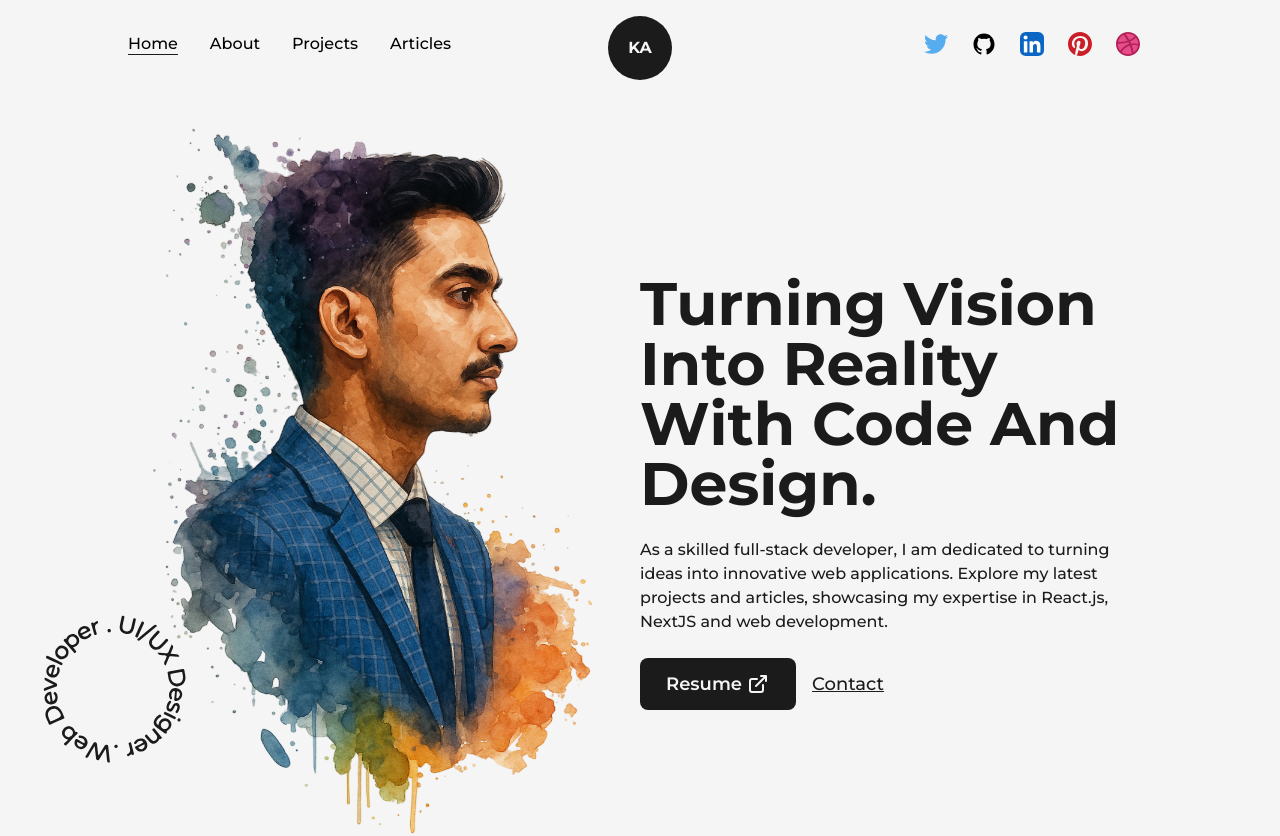
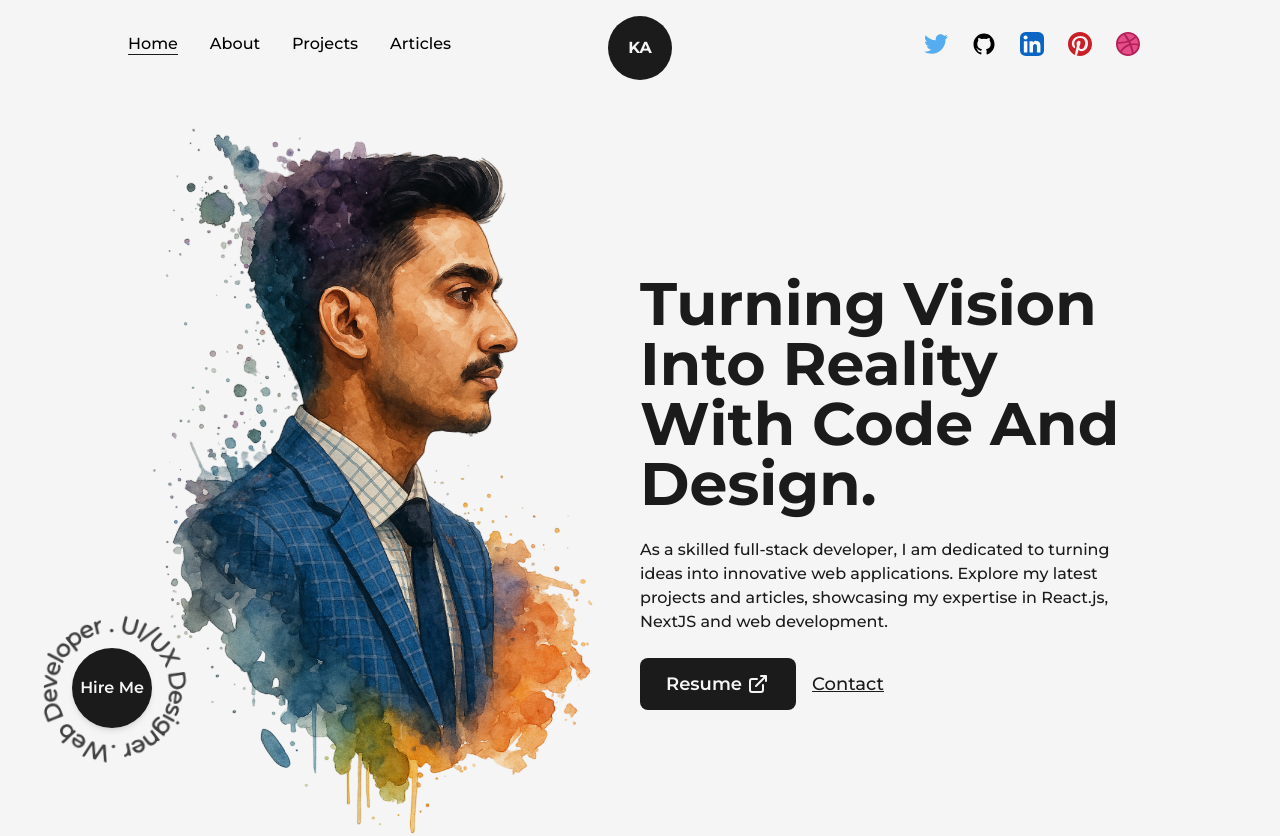
Before and after one commit to Kashan-2912/portfolio-website, a Next.js app: page / in a window 1280 px wide. Shown: the top 836 px of the page. Built offline with nearby package versions, Linux system fonts and the light colour scheme.

Commit message:
hire me done

```diff
--- a/src/app/globals.css
+++ b/src/app/globals.css
@@ -38,3 +38,41 @@ body {
   /* color: var(--foreground); */
   font-family: Arial, Helvetica, sans-serif;
 }
+
+/* @theme {
+  --animate-wiggle: wiggle 1s ease-in-out infinite;
+  @keyframes wiggle {
+    0%,
+    100% {
+      transform: rotate(-3deg);
+    }
+    50% {
+      transform: rotate(3deg);
+    }
+  }
+} */
+
+
+@layer utilities {
+  @keyframes wiggle {
+    0%, 100% {
+      transform: rotate(-3deg);
+    }
+    50% {
+      transform: rotate(3deg);
+    }
+  }
+
+  @keyframes pulse {
+    0%, 100% {
+      opacity: 1;
+    }
+    50% {
+      opacity: 0.5;
+    }
+  }
+
+  .animate-pulse-wiggle {
+    animation: wiggle 1s ease-in-out infinite, pulse 2s ease-in-out infinite;
+  }
+}
--- a/src/components/HireMe.jsx
+++ b/src/components/HireMe.jsx
@@ -1,11 +1,18 @@
 import React from 'react'
 import { CircularText } from './Icons'
+import Link from 'next/link'
 
 const HireMe = () => {
   return (
     <div className='fixed left-4 bottom-4 flex items-center justify-center overflow-hidden'>
         <div className='w-48 h-auto flex items-center justify-center relative'>
-            <CircularText className={'fill-dark aniamte-spin'} />
+            <CircularText className={'fill-dark animate-pulse-wiggle'} />
+
+            <Link href='mailto:mkashan2912@gmail.com'
+            className='flex items-center justify-center absolute left-1/2 top-1/2 -translate-x-1/2 -translate-y-1/2 bg-dark text-light font-semibold shadow-md border-solid border-dark w-20 h-20 rounded-full hover:bg-light hover:text-dark hover:border-1 ease-in duration-300'
+            >
+                Hire Me
+            </Link>
         </div>
     </div>
   )
```
